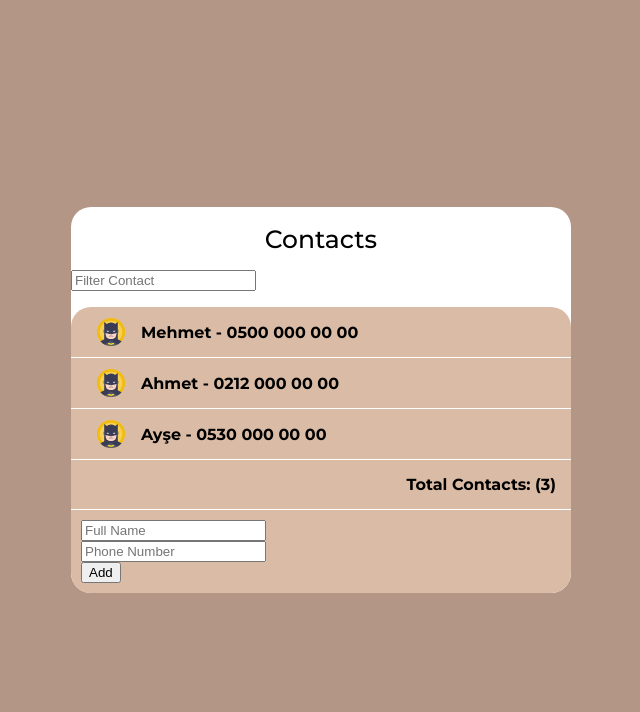
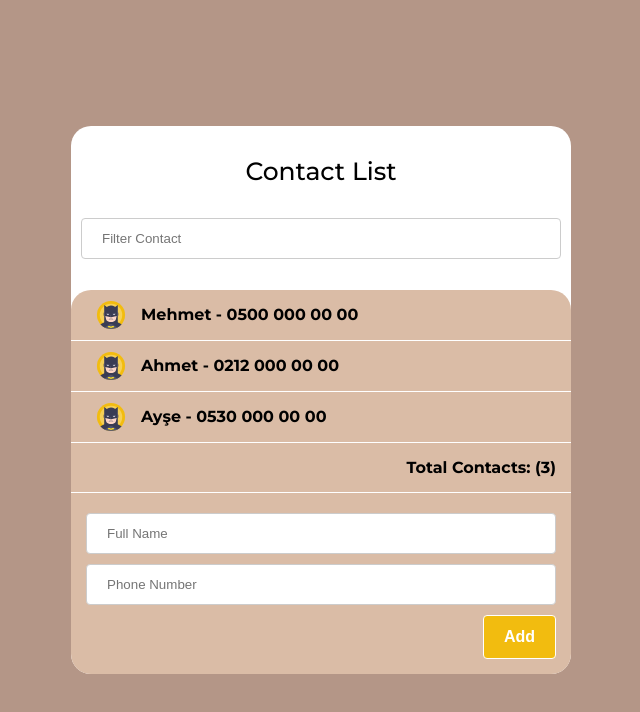
Before and after one commit to mehmetbacik/contacts-app, a React (Create React App) app: page / in a window 1280 px wide. Shown: the top 712 px of the page, without its empty margins (319-959 px from the left). Built offline with nearby package versions, Linux system fonts and the light colour scheme.

Commit message:
Update
Updated for style

```diff
--- a/src/components/Contacts/Form/index.js
+++ b/src/components/Contacts/Form/index.js
@@ -30,7 +30,7 @@ function Form ({ addContact, contacts }) {
             <div>
                 <input name="phone_number" placeholder="Phone Number" value={form.phone_number} onChange={onChangeInput}/>
             </div>
-            <div>
+            <div className="buttonarea">
                 <button>Add</button>
             </div>
         </form>
--- a/src/components/Contacts/List/index.js
+++ b/src/components/Contacts/List/index.js
@@ -9,8 +9,9 @@ function List ({contacts}) {
     });
     return (
         <div id="list">
-            <input placeholder="Filter Contact" value={filterText} onChange={(e) => setFilterText(e.target.value)}/>
-
+            <div className="filter">
+                <input placeholder="Filter Contact" value={filterText} onChange={(e) => setFilterText(e.target.value)}/>
+            </div>
             <ul>
              {
                 filtered.map((contact, i) => (
--- a/src/components/Contacts/index.js
+++ b/src/components/Contacts/index.js
@@ -23,7 +23,7 @@ function Contacts() {
 
     return (
         <div id="content">
-            <h1>Contacts</h1>
+            <h1>Contact List</h1>
             <List  contacts={contacts}/>
             <Form  addContact={setContacts} contacts={contacts}/>
         </div>
--- a/src/components/Contacts/style.css
+++ b/src/components/Contacts/style.css
@@ -4,6 +4,7 @@
     --font: 'Montserrat', sans-serif;
     --color1: #ffffff;
     --color2: #dabca6;
+    --color3: #f2bc0f;
 }
 
 body {
@@ -14,18 +15,51 @@ body {
     background-color: var(--color1);
     border-radius: 20px;
     width: 500px;
+    margin: 50px;
 }
 
 #content h1 {
     text-align: center;
     font-size: 25px;
     font-weight: 500;
+    margin-top: 30px;
 }
 
 #content form {
     border-radius: 0px 0px 20px 20px;
-    padding: 10px;
+    padding: 15px 15px;
     background-color: var(--color2);
+}
+
+#content form input {
+    width: 100%;
+    padding: 12px 20px;
+    margin: 5px 0;
+    display: inline-block;
+    border: 1px solid #ccc;
+    border-radius: 4px;
+    box-sizing: border-box;
+}
+
+#content form .buttonarea {
+    text-align: right;
+    margin-top: 5px;
+}
+
+#content form .buttonarea button {
+    padding: 12px 20px;
+    border: 1px solid var(--color1);
+    border-radius: 4px;
+    background-color: var(--color3);
+    color: var(--color1);
+    font-size: 16px;
+    font-weight: bold;
+}
+
+#content form .buttonarea button:hover {
+    background-color: var(--color1);
+    color: var(--color3);
+    cursor: pointer;
 }
 
 #list ul {
@@ -54,7 +88,8 @@ body {
     background-repeat: no-repeat;
     background-size: 100% 100%;
     display: inline-block;
-    width: 30px;
+    min-width: 30px;
+    max-width: 30px;
     height: 30px;
     margin-right: 15px;
 }
@@ -69,6 +104,20 @@ body {
     font-size: 16px;
 }
 
+#list .filter input {
+    width: 100%;
+    padding: 12px 20px;
+    margin: 5px 0;
+    display: inline-block;
+    border: 1px solid #ccc;
+    border-radius: 4px;
+    box-sizing: border-box;
+}
+
+#list .filter {
+    padding: 10px;
+}
+
 @media screen and (max-width: 425px) {
     #content {
 
```
